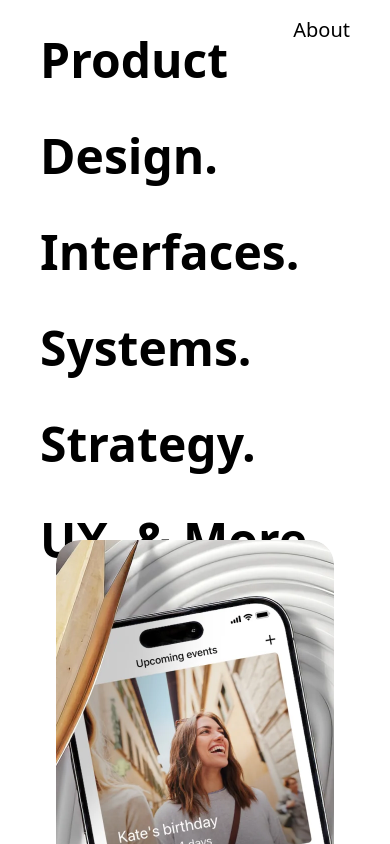
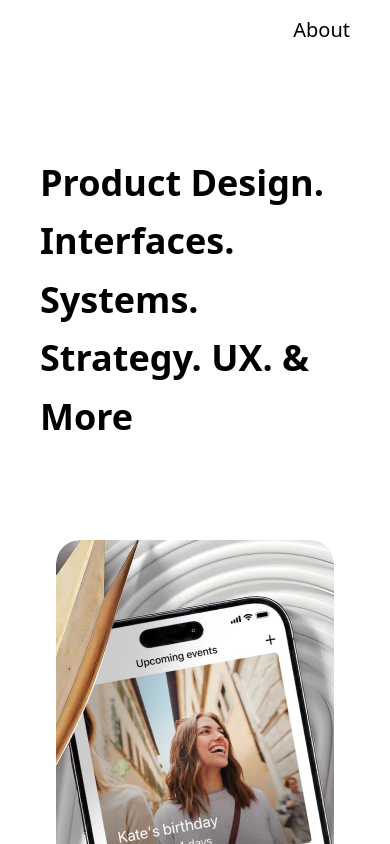
Before and after one commit to Merus23/portfolio, a Next.js app: page / in a window 390 px wide. Shown: the top 844 px of the page. Built offline with nearby package versions, Linux system fonts and the light colour scheme.

Commit message:
refactor: Update MainText component styling and structure for improved readability and responsiveness

```diff
--- a/src/components/MainText/MainText.tsx
+++ b/src/components/MainText/MainText.tsx
@@ -19,14 +19,14 @@ export default function MainText({ text }: MainTextProps) {
 
   return (
     <motion.div
-      className="h-480 w-full max-w-7xl flex justify-center items-center"
+      className="h-480 w-full flex justify-center items-center"
       initial="hidden"
       whileInView="visible"
       viewport={{ once: true }}
       transition={{ duration: 0.8, delay: 0.1 }}
       variants={itemVariants}
     >
-      <h1 className="w-full md:text-7xl text-5xl text-wrap font-semibold leading-loose">
+      <h1 className="w-full text-4xl md:text-7xl font-semibold leading-relaxed md:leading-loose">
         {text}
       </h1>
     </motion.div>
```
